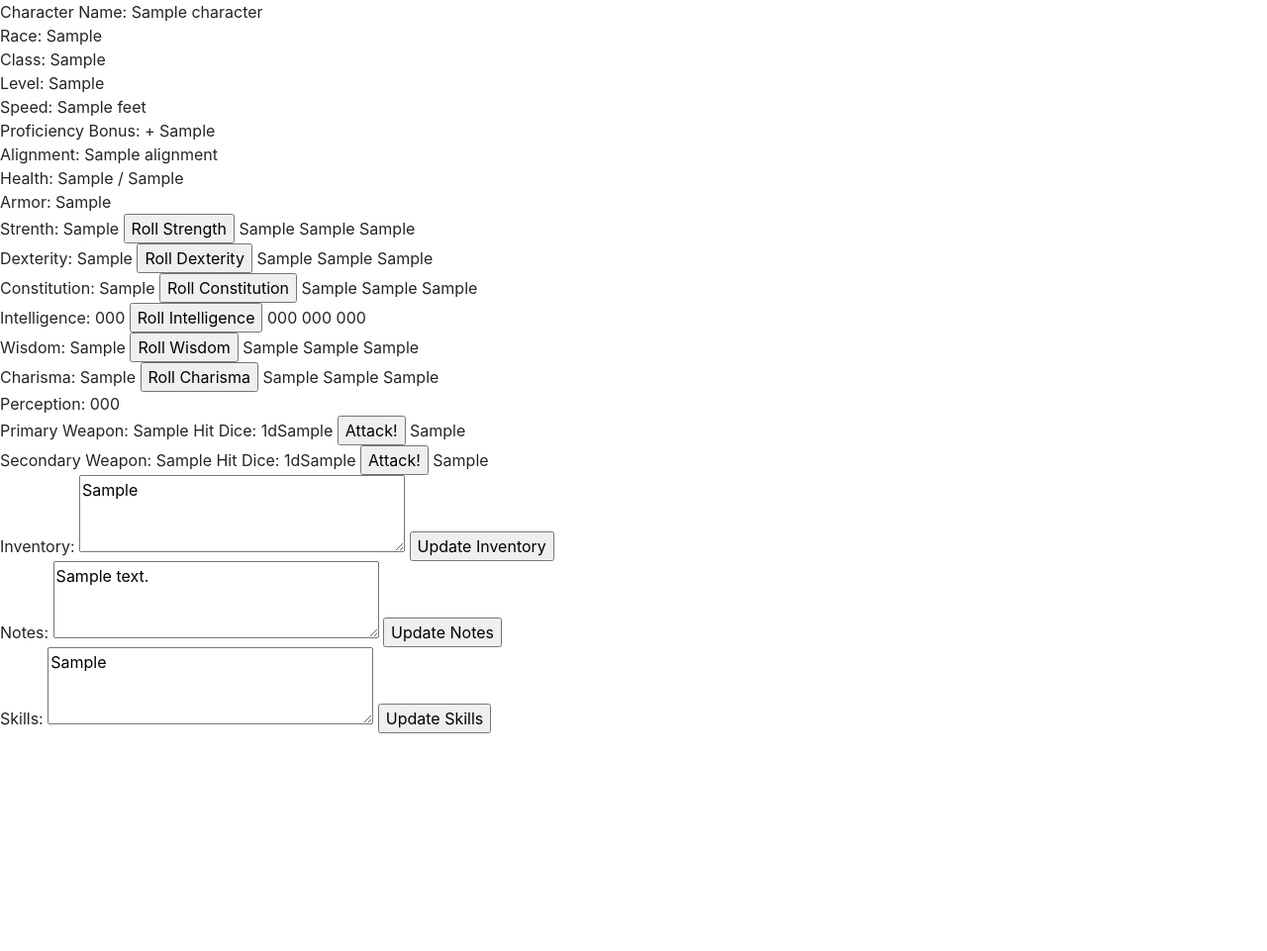
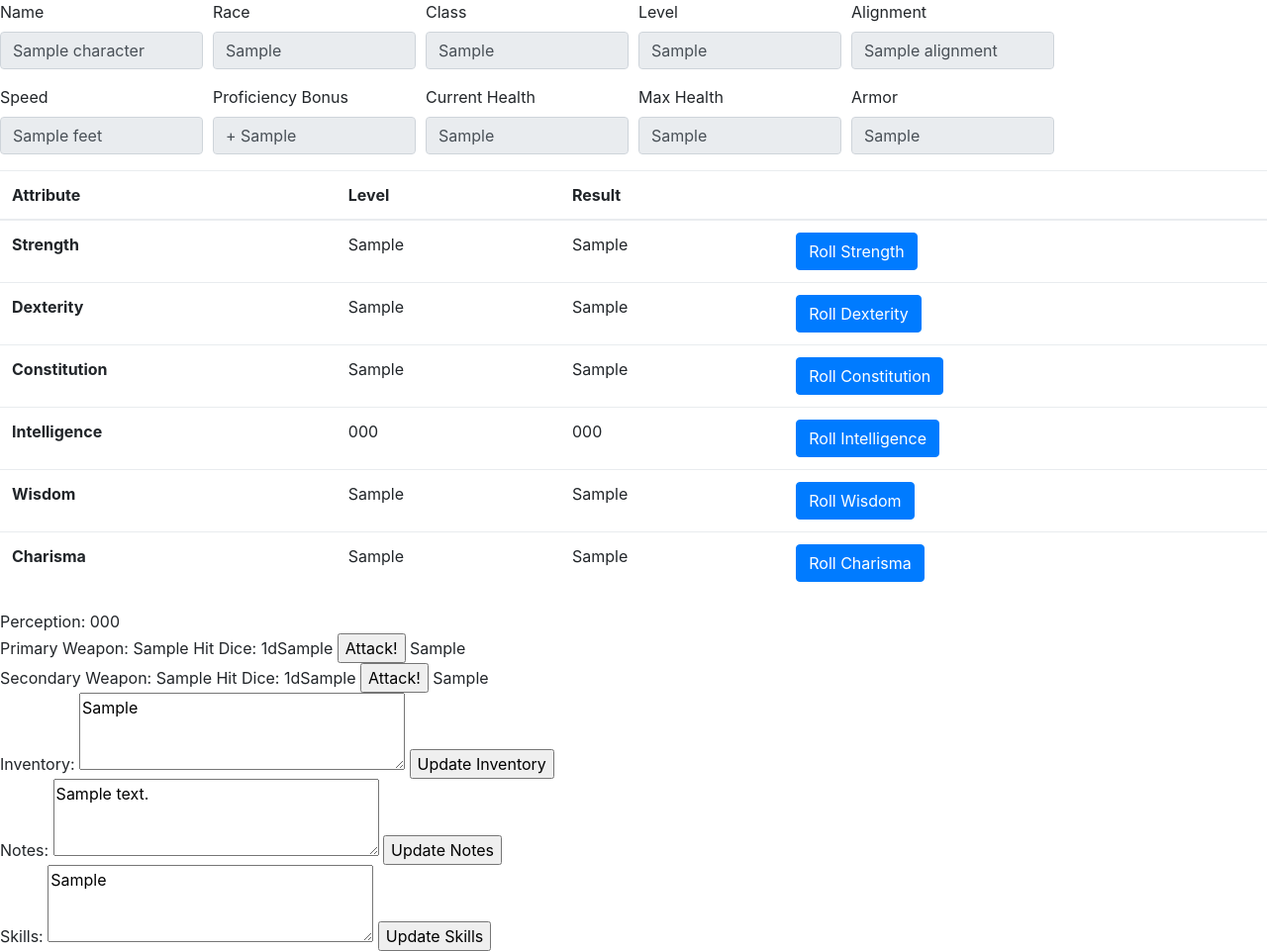
Before and after one commit to keithmorel/dndproj, a Flask app: template dndroller/templates/view_char.html in a window 1280 px wide. Shown: the part 102-1063 px from the top of the page at 99% size. Before the commit the page ends 843 px from the top, so only its background shows below. Run offline with Flask 2, Linux system fonts and the light colour scheme; the template is opened without the code that fills it: most values are stand-ins (such as "Sample title", 1, 10 or a date in 2020); some libraries are stand-ins or nearby versions.

Commit message:
Started Bootstrapping of view character page.

```diff
--- a/dndroller/templates/view_char.html
+++ b/dndroller/templates/view_char.html
@@ -35,63 +35,128 @@
                     {% endif %}
                 {% endwith %}
                 {% for character in entry %}
-                    Character Name: {{ character.char_name }}<br>
-                    Race: {{ character.char_race }}<br>
-                    Class: {{ character.char_class }}<br>
-                    Level: {{ character.char_lvl }}<br>
-                    Speed: {{ character.char_speed }} feet<br>
-                    Proficiency Bonus: + {{ character.char_proficiency }}<br>
-                    Alignment: {{ character.alignment }}<br>
-                    Health: {{ character.curr_health }} / {{ character.max_health }}<br>
-                    Armor: {{ character.char_armor }}<br>
+                <div class="form-row">
+                    <div class="form-group col-sm-2">
+                        <label>Name</label>
+                        <input type="text" class="form-control" value="{{ character.char_name }}" readonly>
+                    </div>
+                    <div class="form-group col-sm-2">
+                        <label>Race</label>
+                        <input type="text" class="form-control" value="{{ character.char_race }}" readonly>
+                    </div>
+                    <div class="form-group col-sm-2">
+                        <label>Class</label>
+                        <input type="text" class="form-control" value="{{ character.char_class }}" readonly>
+                    </div>
+                    <div class="form-group col-sm-2">
+                        <label>Level</label>
+                        <input type="text" class="form-control" value="{{ character.char_lvl }}" readonly>
+                    </div>
+                    <div class="form-group col-sm-2">
+                        <label>Alignment</label>
+                        <input type="text" class="form-control" value="{{ character.alignment }}" readonly>
+                    </div>
+                </div>
+                <div class="form-row">
+                    <div class="form-group col-sm-2">
+                        <label>Speed</label>
+                        <input type="text" class="form-control" value="{{ character.char_speed }} feet" readonly>
+                    </div>
+                    <div class="form-group col-sm-2">
+                        <label>Proficiency Bonus</label>
+                        <input type="text" class="form-control" value="+ {{ character.char_proficiency }}" readonly>
+                    </div>
+                    <div class="form-group col-sm-2">
+                        <label>Current Health</label>
+                        <input type="text" class="form-control" value="{{ character.curr_health }}" readonly>
+                    </div>
+                    <div class="form-group col-sm-2">
+                        <label>Max Health</label>
+                        <input type="text" class="form-control" value="{{ character.max_health }}" readonly>
+                    </div>
+                    <div class="form-group col-sm-2">
+                        <label>Armor</label>
+                        <input type="text" class="form-control" value="{{ character.char_armor }}" readonly>
+                    </div>
+                </div>
+                <table class="table">
+                    <thead>
+                        <tr>
+                            <th>Attribute</th>
+                            <th>Level</th>
+                            <th>Result</th>
+                            <th></th>
+                        </tr>
+                    </thead>
+                    <tbody>
+                        <tr>
+                            <th scope="row">Strength</th>
+                            <td>{{ character.char_str }}</td>
+                            <td>{{ str_roll }}</td>
                             <form name="roll_str" action="/roll_att/" method="POST">
-                        Strenth: {{ character.char_str }}
                                 <input type="hidden" name="att_name" value="Strength">
                                 <input type="hidden" name="char_name" value="{{ character.char_name }}">
                                 <input type="hidden" name="att_val" value="{{ character.char_str }}">
-                        <input type="submit" value="Roll Strength">
-                        {{ init_str_roll }} {{ mod_str }} {{ str_roll }}<br>
+                                <td><input class="btn btn-primary" type="submit" value="Roll Strength"></td>
                             </form>
+                        </tr>
+                        <tr>
+                            <th scope="row">Dexterity</th>
+                            <td>{{ character.char_dex }}</td>
+                            <td>{{ dex_roll }}</td>
                             <form name="roll_dex" action="/roll_att/" method="POST">
-                        Dexterity: {{ character.char_dex }}
                                 <input type="hidden" name="att_name" value="Dexterity">
                                 <input type="hidden" name="char_name" value="{{ character.char_name }}">
                                 <input type="hidden" name="att_val" value="{{ character.char_dex }}">
-                        <input type="submit" value="Roll Dexterity">
-                        {{ init_dex_roll }} {{ mod_dex }} {{ dex_roll }}<br>
+                                <td><input class="btn btn-primary" type="submit" value="Roll Dexterity"></td>
                             </form>
+                        </tr>
+                        <tr>
+                            <th scope="row">Constitution</th>
+                            <td>{{ character.char_const }}</td>
+                            <td>{{ const_roll }}</td>
                             <form name="roll_const" action="/roll_att/" method="POST">
-                        Constitution: {{ character.char_const }}
                                 <input type="hidden" name="att_name" value="Constitution">
                                 <input type="hidden" name="char_name" value="{{ character.char_name }}">
                                 <input type="hidden" name="att_val" value="{{ character.char_const }}">
-                        <input type="submit" value="Roll Constitution">
-                        {{ init_const_roll }} {{ mod_const }} {{ const_roll }}<br>
+                                <td><input class="btn btn-primary" type="submit" value="Roll Constitution"></td>
                             </form>
+                        </tr>
+                        <tr>
+                            <th scope="row">Intelligence</th>
+                            <td>{{ character.char_intel }}</td>
+                            <td>{{ intel_roll }}</td>
                             <form name="roll_intel" action="/roll_att/" method="POST">
-                        Intelligence: {{ character.char_intel }}
                                 <input type="hidden" name="att_name" value="Intelligence">
                                 <input type="hidden" name="char_name" value="{{ character.char_name }}">
                                 <input type="hidden" name="att_val" value="{{ character.char_intel }}">
-                        <input type="submit" value="Roll Intelligence">
-                        {{ init_intel_roll }} {{ mod_intel }} {{ intel_roll }}<br>
+                                <td><input class="btn btn-primary" type="submit" value="Roll Intelligence"></td>
                             </form>
+                        </tr>
+                        <tr>
+                            <th scope="row">Wisdom</th>
+                            <td>{{ character.char_wisdom }}</td>
+                            <td>{{ wisdom_roll }}</td>
                             <form name="roll_wisdom" action="/roll_att/" method="POST">
-                        Wisdom: {{ character.char_wisdom }}
                                 <input type="hidden" name="att_name" value="Wisdom">
                                 <input type="hidden" name="char_name" value="{{ character.char_name }}">
                                 <input type="hidden" name="att_val" value="{{ character.char_wisdom }}">
-                        <input type="submit" value="Roll Wisdom">
-                        {{ init_wisdom_roll }} {{ mod_wisdom }} {{ wisdom_roll }}<br>
+                                <td><input class="btn btn-primary" type="submit" value="Roll Wisdom"></td>
                             </form>
-                    <form name="roll_charisma" action="/roll_att/" method="POST">
-                        Charisma: {{ character.char_charisma }}
+                        </tr>
+                        <tr>
+                            <th scope="row">Charisma</th>
+                            <td>{{ character.char_charisma }}</td>
+                            <td>{{ charisma_roll }}</td>
+                            <form name="roll_wisdom" action="/roll_att/" method="POST">
                                 <input type="hidden" name="att_name" value="Charisma">
                                 <input type="hidden" name="char_name" value="{{ character.char_name }}">
                                 <input type="hidden" name="att_val" value="{{ character.char_charisma }}">
-                        <input type="submit" value="Roll Charisma">
-                        {{ init_charisma_roll }} {{ mod_charisma }} {{ charisma_roll }}<br>
+                                <td><input class="btn btn-primary" type="submit" value="Roll Charisma"></td>
                             </form>
+                        </tr>
+                    </tbody>
+                </table>
                     Perception: {{ character.char_perception }}<br>
                     <form name="roll_primary" action="/roll_attack/" method="POST">
                         Primary Weapon: {{ character.char_weap_prim }} Hit Dice: {{ character.char_weap_prim_num }}d{{ character.char_weap_prim_die }}
```
Lines whose indentation alone changed are shown as unchanged.
